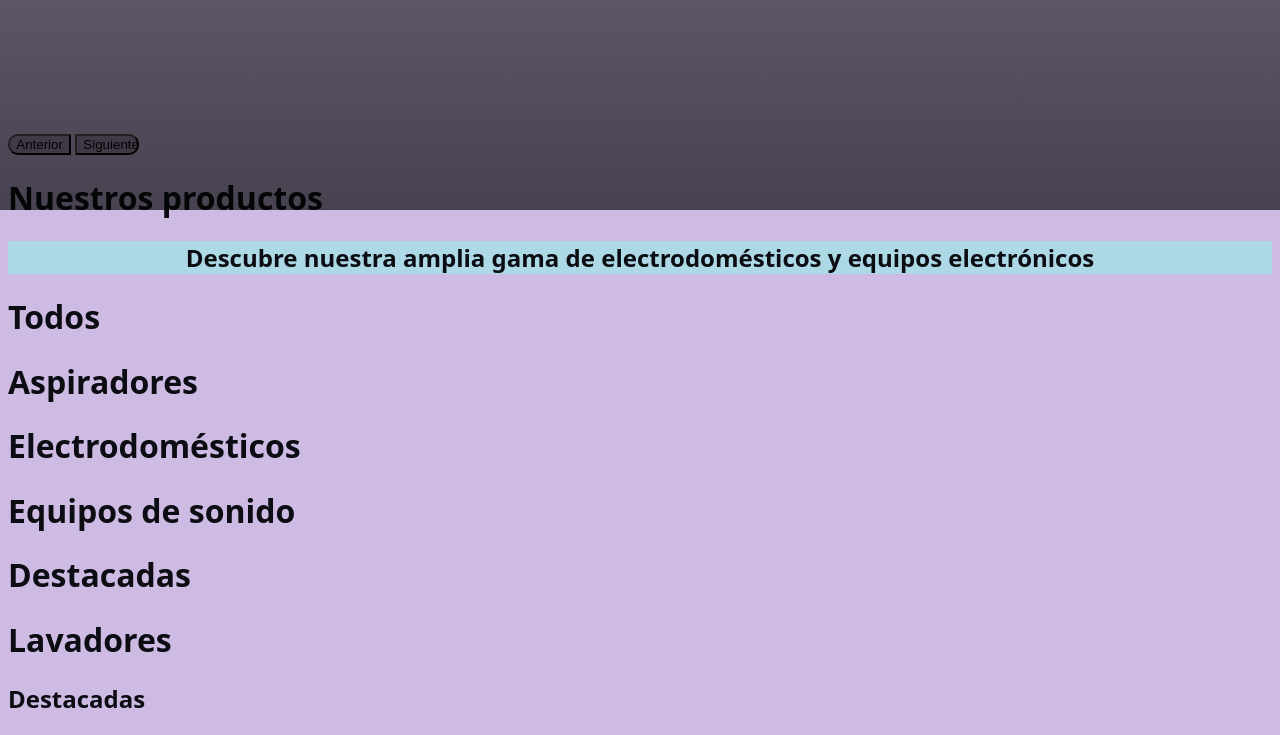
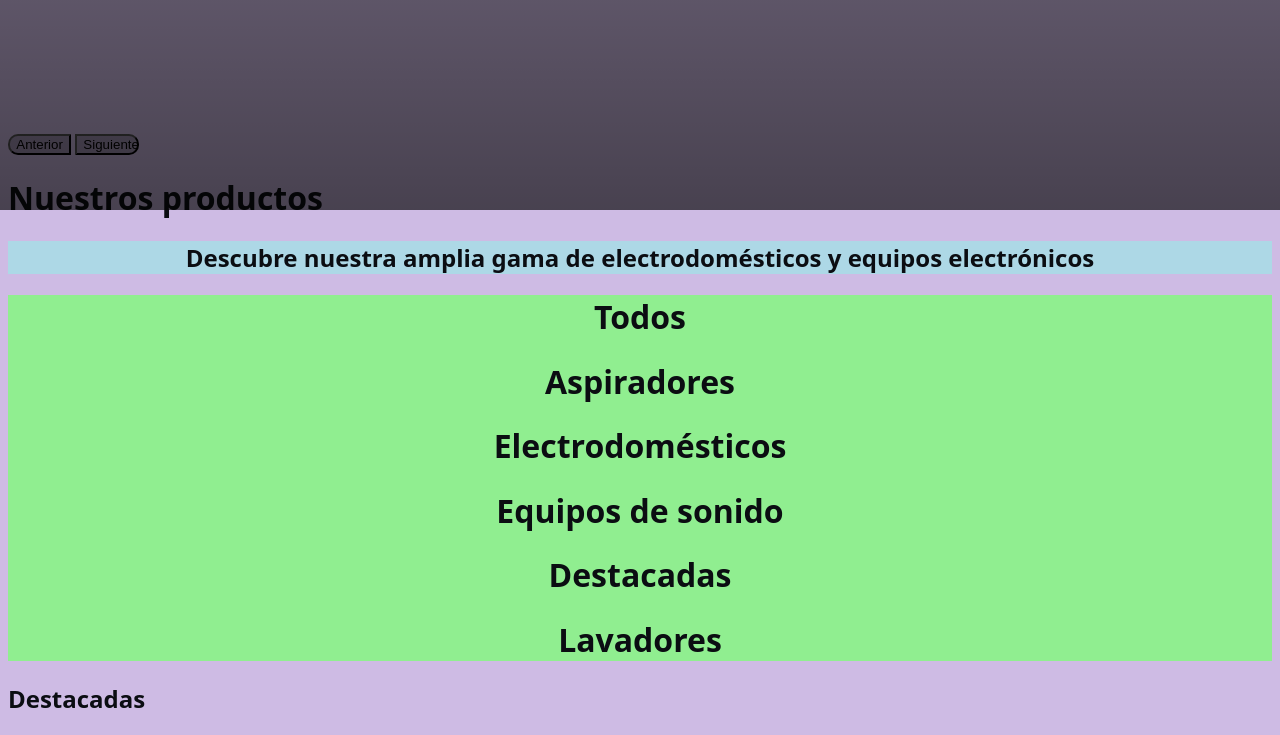
Before and after one commit to magarcia08/proyecto_MariaAlejandra_C4, a plain HTML site: page index.html in a window 1280 px wide. Shown: the part 590-1325 px from the top of the page. Drawn offline with Linux system fonts and the light colour scheme.

Commit message:
feat: :sparkles: añaniendo mas funcionalidades

```diff
--- a/css/styles.css
+++ b/css/styles.css
@@ -86,3 +86,10 @@
     text-align: center;
     background-color: lightblue;
 }
+
+.categorias-principal {
+    margin-top: 10px;
+    margin-bottom: 10px;
+    text-align: center;
+    background-color: lightgreen;
+}
```
